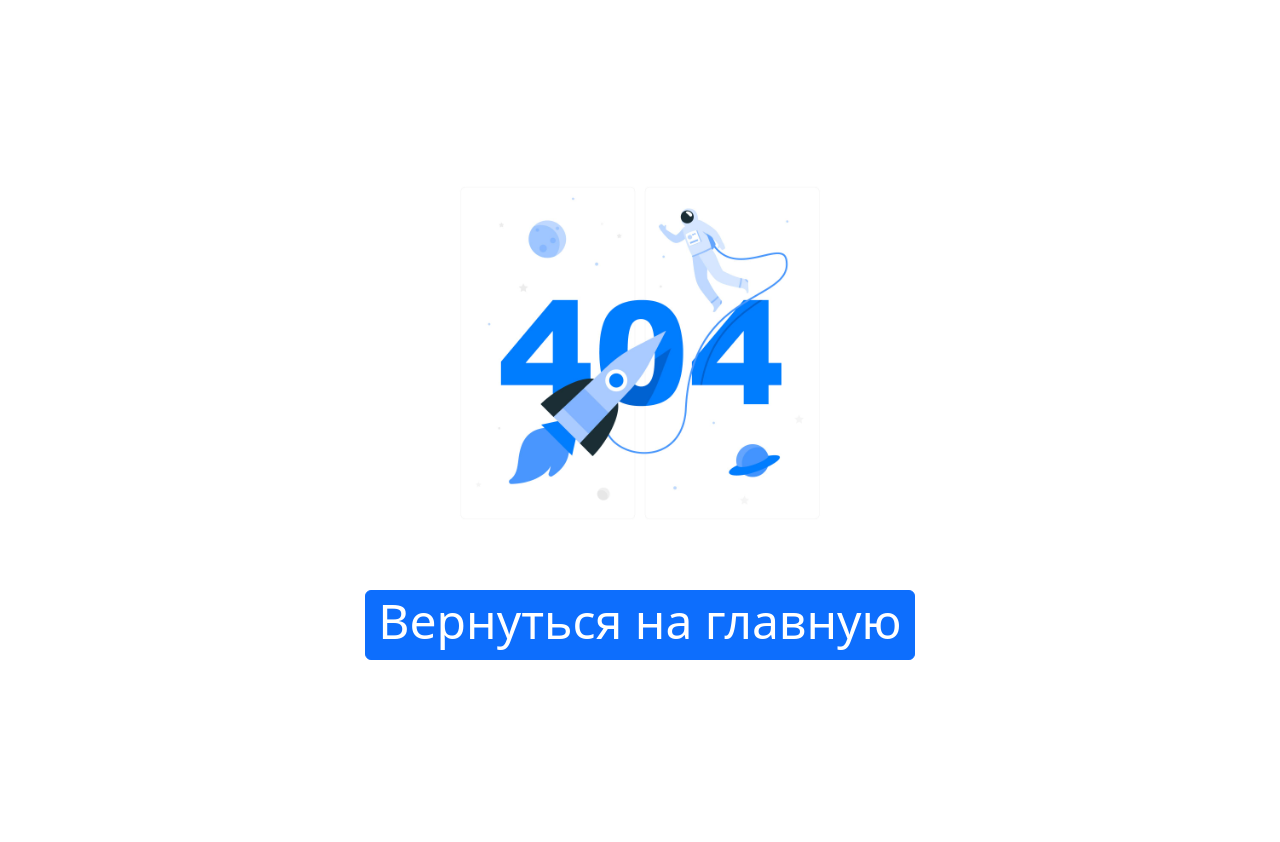
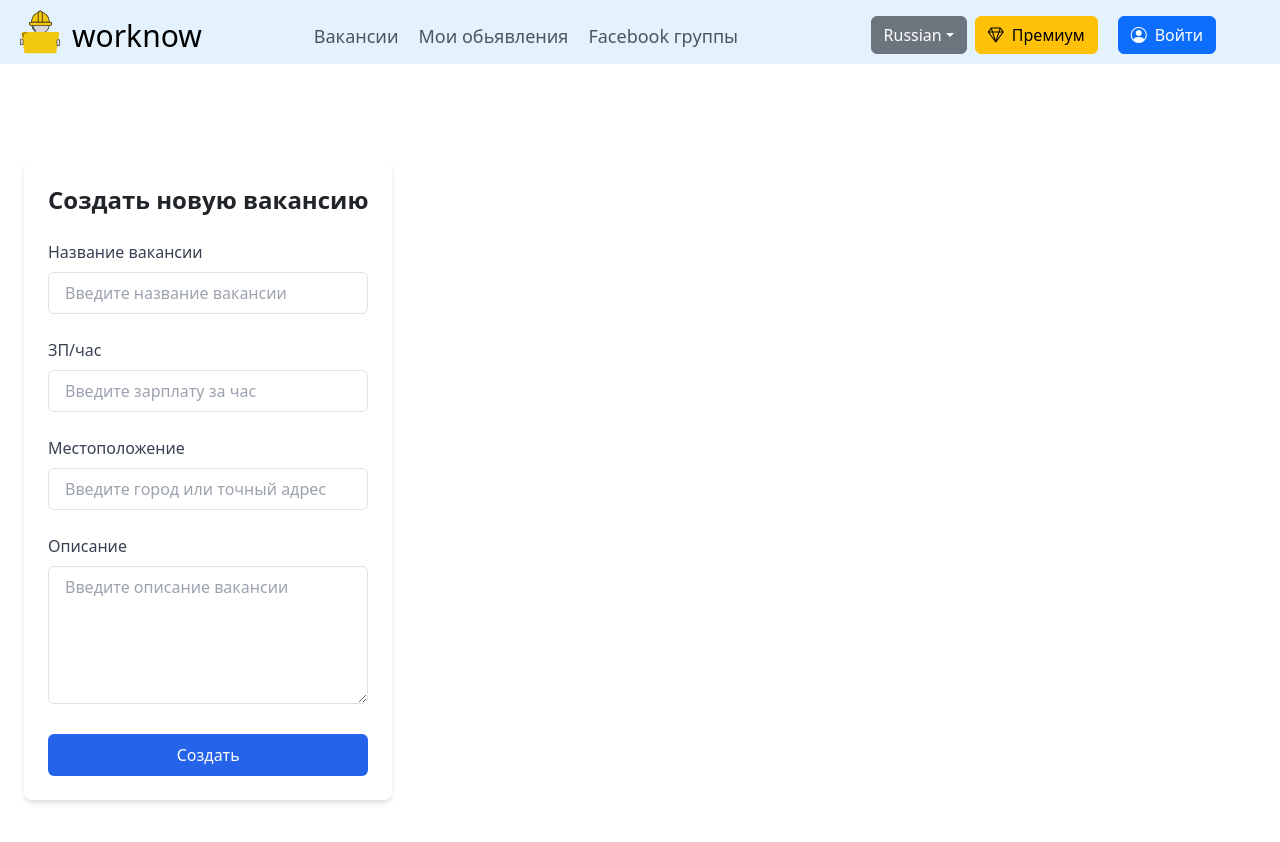
Before and after one commit to WorkNow-S-R-O/worknow, a React (Vite) app: page /my-advertisements in a window 1280 px wide. Shown: the top 842 px of the page. Before the commit the page ends 800 px from the top, so only its background shows below. Built offline with nearby package versions, Linux system fonts and the light colour scheme; no server answers.

Commit message:
add my ads component

```diff
--- a/package.json
+++ b/package.json
@@ -13,6 +13,7 @@
     "@clerk/clerk-react": "^5.20.4",
     "@clerk/localizations": "^3.9.4",
     "@popperjs/core": "^2.11.8",
+    "axios": "^1.7.9",
     "bootstrap": "^5.3.3",
     "bootstrap-icons": "^1.11.3",
     "i18next": "^24.1.2",
--- a/public/locales/en/translation.json
+++ b/public/locales/en/translation.json
@@ -7,5 +7,6 @@
   "salaries": "Salaries",
   "backtohome": "Back to home",
   "signin": "Sign in",
-  "jobsworknow": "Jobs | Worknow"
+  "jobsworknow": "Jobs | Worknow",
+  "myads": "My advertisements | Worknow"
 }
--- a/public/locales/ru/translation.json
+++ b/public/locales/ru/translation.json
@@ -6,5 +6,6 @@
   "facebookgroups": "Facebook группы",
   "backtohome": "Вернуться на главную",
   "signin": "Войти",
-  "jobsworknow": "Вакансии | Worknow"
+  "jobsworknow": "Вакансии | Worknow",
+  "myads": "Мои обьявления | Worknow"
 }
--- a/src/MainApp.jsx
+++ b/src/MainApp.jsx
@@ -5,6 +5,7 @@ import useLanguageStore from "./store/languageStore";
 import { HelmetProvider } from "react-helmet-async";
 import { createBrowserRouter } from "react-router-dom";
 import Home from "./pages/Home.jsx";
+import MyAds from "./pages/MyAds.jsx";
 import NotFoundPage from "./pages/NotFoundPage.jsx";
 import "./18n.ts";
 
@@ -12,6 +13,11 @@ const router = createBrowserRouter([
   {
     path: "/",
     element: <Home />,
+    errorElement: <NotFoundPage />,
+  },
+  {
+    path: "/my-advertisements",
+    element: <MyAds />,
     errorElement: <NotFoundPage />,
   },
 ]);
--- /dev/null
+++ b/src/components/JobForm.jsx
@@ -0,0 +1,79 @@
+const JobForm = () => {
+  return (
+    <div className="flex items-center justify-center min-h-screen px-4">
+      {/* Родительский контейнер с отступами */}
+      <div className="job-form w-full max-w-sm md:max-w-md lg:max-w-lg xl:max-w-xl p-6 bg-white rounded-lg shadow-md">
+        {/* Контейнер формы с реактивным max-width */}
+        <h1 className="text-2xl font-bold mb-4 text-center">
+          Создать новую вакансию
+        </h1>
+        {/* Placeholder для сообщения об ошибке */}
+        <p className="text-red-500 mb-4 text-center hidden">
+          Ошибка при создании вакансии.
+        </p>
+        <form>
+          <div className="mb-4">
+            <label htmlFor="title" className="block text-gray-700 mb-2">
+              Название вакансии
+            </label>
+            <input
+              id="title"
+              type="text"
+              name="title"
+              className="bg-white w-full border border-gray-300 px-3 py-2 rounded focus:outline-none focus:ring-2 focus:ring-blue-500"
+              placeholder="Введите название вакансии"
+              required
+            />
+          </div>
+          <div className="mb-4">
+            <label htmlFor="salary" className="block text-gray-700 mb-2">
+              ЗП/час
+            </label>
+            <input
+              id="salary"
+              type="text"
+              name="salary"
+              className="bg-white w-full border border-gray-300 px-3 py-2 rounded focus:outline-none focus:ring-2 focus:ring-blue-500"
+              placeholder="Введите зарплату за час"
+              required
+            />
+          </div>
+          <div className="mb-4">
+            <label htmlFor="location" className="block text-gray-700 mb-2">
+              Местоположение
+            </label>
+            <input
+              id="location"
+              type="text"
+              name="location"
+              className="bg-white w-full border border-gray-300 px-3 py-2 rounded focus:outline-none focus:ring-2 focus:ring-blue-500"
+              placeholder="Введите город или точный адрес"
+              required
+            />
+          </div>
+          <div className="mb-4">
+            <label htmlFor="description" className="block text-gray-700 mb-2">
+              Описание
+            </label>
+            <textarea
+              id="description"
+              name="description"
+              className="bg-white w-full border border-gray-300 px-3 py-2 rounded focus:outline-none focus:ring-2 focus:ring-blue-500"
+              rows="5"
+              placeholder="Введите описание вакансии"
+              required
+            ></textarea>
+          </div>
+          <button
+            type="submit"
+            className="w-full bg-blue-600 text-white px-4 py-2 rounded hover:bg-blue-700 transition-colors focus:outline-none focus:ring-2 focus:ring-blue-500"
+          >
+            Создать
+          </button>
+        </form>
+      </div>
+    </div>
+  );
+};
+
+export { JobForm };
--- a/src/components/Navbar.jsx
+++ b/src/components/Navbar.jsx
@@ -29,7 +29,7 @@ const Navbar = () => {
   return (
     <>
       {/* Desktop Version */}
-      <div className="d-none d-lg-block">
+      <div className="mb-20 d-none d-lg-block">
         <div className="absolute top-0 left-0 w-full h-16 bg-[#e3f2fd]"></div>
         <div className="flex absolute top-0 left-0 m-3">
           <Link
--- a/src/components/index.ts
+++ b/src/components/index.ts
@@ -1 +1,2 @@
 export { Navbar } from "./Navbar";
+export { JobForm } from "./JobForm";
--- /dev/null
+++ b/src/pages/MyAds.jsx
@@ -0,0 +1,21 @@
+import { Navbar } from "../components/index";
+import { JobForm } from "../components/index";
+import { Helmet } from "react-helmet-async";
+import { useTranslation } from "react-i18next";
+
+function MyAds() {
+  const { t } = useTranslation();
+
+  return (
+    <>
+      <Helmet>
+        <title>{t("myads")}</title>
+        <meta name="description" content="Jobs | Worknow" />
+      </Helmet>
+      <Navbar />
+      <JobForm />
+    </>
+  );
+}
+
+export default MyAds;
```
Also changed, not shown: 1 other file (tests, documents, lock files or other folders).
